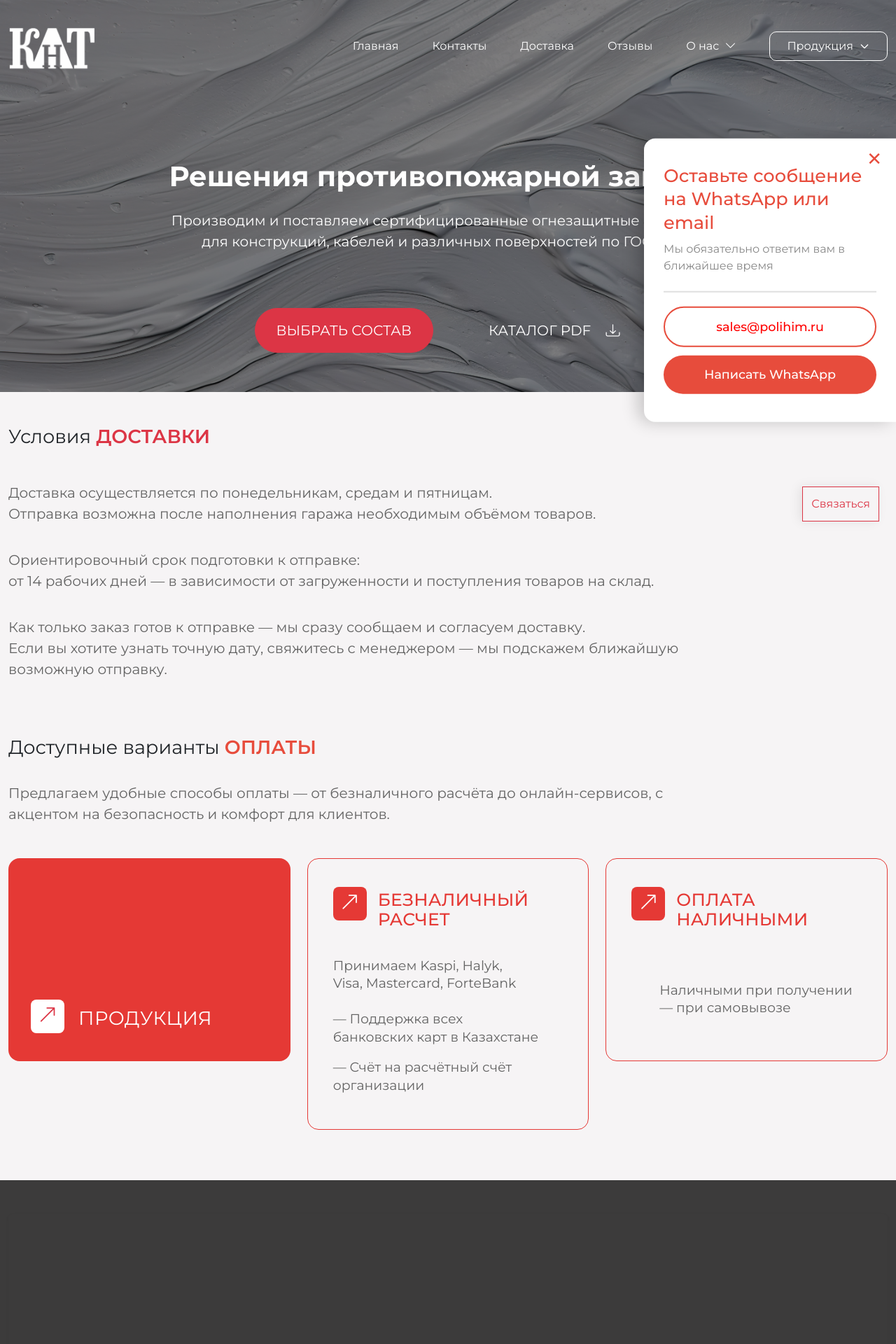
After one commit to k1lst1x/knt-ognezaschita, a Django app: page /delivery in a window 1280 px wide. The commit adds this page. Shown: the top 1920 px of the page at 70% size. Run offline with Django 5.2, Linux system fonts and the light colour scheme; some libraries are stand-ins or nearby versions.

Commit message:
UpdateV2.1

```diff
--- a/core/urls.py
+++ b/core/urls.py
@@ -1,10 +1,11 @@
 from django.urls import path
-from .views import landing_index, index, home, about, knt_1
+from .views import landing_index, index, home, about, delivery, knt_1
 
 urlpatterns = [
     path('', landing_index, name='landing_index'),
     path('index', index, name='index'),
     path('home', home, name='home'),
     path('about', about, name='about'),
+    path('delivery', delivery, name='delivery'),
     path('knt_1', knt_1, name='knt_1'),
 ]
--- a/core/views.py
+++ b/core/views.py
@@ -55,6 +55,15 @@ def about(request):
         }
     )
 
+def delivery(request):
+    return render(
+        request,
+        'delivery.html',
+        {
+            'is_homepage': True,
+        }
+    )
+
 def knt_1(request):
     return render(
         request,
--- a/templates/base.html
+++ b/templates/base.html
@@ -10,10 +10,7 @@
     <!-- Bootstrap CSS -->
     <link href="https://cdn.jsdelivr.net/npm/bootstrap@5.3.5/dist/css/bootstrap.min.css" rel="stylesheet" integrity="sha384-SgOJa3DmI69IUzQ2PVdRZhwQ+dy64/BUtbMJw1MZ8t5HZApcHrRKUc4W0kG879m7" crossorigin="anonymous">
     <!-- Bootstrap Icons -->
-    <link
-      rel="stylesheet"
-      href="https://cdn.jsdelivr.net/npm/bootstrap-icons@1.10.5/font/bootstrap-icons.css"
-    />
+    <link rel="stylesheet" href="https://cdn.jsdelivr.net/npm/bootstrap-icons@1.10.5/font/bootstrap-icons.css" />
     <!-- Swiper CSS -->
     <link rel="stylesheet" href="https://cdn.jsdelivr.net/npm/swiper@11/swiper-bundle.min.css"/>
 
--- /dev/null
+++ b/templates/delivery.html
@@ -0,0 +1,460 @@
+{% extends 'base.html' %}
+{% load static %}
+
+{% block content %}
+<div class="container my-5">
+  <h2 class="mb-5" style="font-size:1.7rem;">
+    Условия <span class="text-danger fw-semibold">ДОСТАВКИ</span>
+
+    <div class="mb-4 mt-5 about-text">
+    <p>Доставка осуществляется по понедельникам, средам и пятницам. <br>Отправка возможна после наполнения гаража необходимым объёмом товаров.</p>
+    <p>Ориентировочный срок подготовки к отправке: <br>от 14 рабочих дней — в зависимости от загруженности и поступления товаров на склад.</p>
+    <p>Как только заказ готов к отправке — мы сразу сообщаем и согласуем доставку. <br>Если вы хотите узнать точную дату, свяжитесь с менеджером — мы подскажем ближайшую <br> возможную отправку.</p>
+    </div>
+      <div class="mt-5">
+    <h3 style="font-size:1.7rem; font-weight:400; margin-bottom:1.2em; margin-top: 3em;">
+      Доступные варианты <span style="color:#e74c3c; font-weight:600;">ОПЛАТЫ</span>
+    </h3>
+    <div class="about-text">
+      <p>Предлагаем удобные способы оплаты — от безналичного расчёта до онлайн-сервисов, с <br>  акцентом на безопасность и комфорт для клиентов.</p>
+      <ul class="about-list">
+    </div>
+  </div>
+  </div>
+</div>
+<!-- Карточки оплаты -->
+<div class="row row-cols-1 row-cols-md-3 g-4 mx-auto mb-5 payment-cards-row" style="max-width: 1440px;">
+  <!-- Карточка 1: Продукция -->
+  <div class="col">
+    <div class="payment-card product-card d-flex flex-column justify-content-end align-items-start">
+       <a href="{% url 'landing_index' %}" class="payment-icon-btn">
+        <i class="bi bi-arrow-up-right text-danger"></i>
+      </a>
+      <div class="payment-product-title">ПРОДУКЦИЯ</div>
+    </div>
+  </div>
+<!-- Карточка 2: Безналичный расчет -->
+<div class="col">
+  <div class="payment-card payment-card-outline d-flex flex-column align-items-start">
+    <div class="d-flex align-items-center gap-3 mb-4">
+      <button class="payment-icon-btn payment-icon-btn-red">
+        <i class="bi bi-arrow-up-right text-white"></i>
+      </button>
+      <div class="payment-title m-0">БЕЗНАЛИЧНЫЙ<br>РАСЧЕТ</div>
+    </div>
+    <div class="payment-desc mb-3">
+      Принимаем Kaspi, Halyk,<br>
+      Visa, Mastercard, ForteBank
+    </div>
+    <div class="payment-desc mb-2">
+      — Поддержка всех<br> банковских карт в Казахстане
+    </div>
+    <div class="payment-desc">
+      — Счёт на расчётный счёт организации
+    </div>
+  </div>
+</div>
+
+<!-- Карточка 3: Оплата наличными -->
+<div class="col">
+  <div class="payment-card payment-card-outline d-flex flex-column align-items-start">
+    <div class="d-flex align-items-center gap-3 mb-4">
+      <button class="payment-icon-btn payment-icon-btn-red">
+        <i class="bi bi-arrow-up-right text-white"></i>
+      </button>
+      <div class="payment-title m-0">ОПЛАТА<br>НАЛИЧНЫМИ</div>
+    </div>
+    <div class="custom-payment-desc">
+      Наличными при получении<br>
+      — при самовывозе
+    </div>
+  </div>
+</div>
+<div>
+
+<style>
+.about-text {
+  font-weight: 300;
+  font-size: 20px;
+  line-height: 30px;
+  color: #646464;
+  text-align: justify;
+  text-align-last: left;
+  letter-spacing: 0;
+}
+.about-text p {
+  margin-bottom: 1.8em;
+}
+
+.payment-cards-row {
+  --card-radius: 16px;
+}
+.payment-card {
+  border-radius: var(--card-radius);
+  min-height: 290px;
+  padding: 0;
+  background: #fff;
+  position: relative;
+  overflow: hidden;
+  display: flex;
+}
+.product-card {
+  background: #e53935;
+  color: #fff;
+  height: 70%;
+  min-height: 290px;
+  padding: 0 0 0 0;
+  position: relative;
+  justify-content: flex-end;
+}
+.product-card .payment-icon-btn {
+  position: absolute;
+  left: 32px;
+  bottom: 40px;
+  background: #fff;
+  color: #e53935;
+  border: none;
+  border-radius: 8px;
+  width: 48px;
+  height: 48px;
+  display: flex;
+  align-items: center;
+  justify-content: center;
+  margin-bottom: 0;
+  font-size: 1.7rem;
+  box-shadow: none;
+}
+.payment-product-title {
+  font-size: 1.7rem;
+  font-weight: 400;
+  letter-spacing: 0.5px;
+  margin-left: 100px;
+  margin-bottom: 40px;
+}
+.payment-card-outline {
+  background: #f6f4f5;
+  color: #e53935;
+  border: 1.5px solid #e53935;
+  border-radius: var(--card-radius);
+  min-height: 290px;
+  padding: 40px 36px 36px 36px;
+  position: relative;
+  box-shadow: none;
+}
+.payment-icon-btn {
+  background: #e53935;
+  border: none;
+  border-radius: 8px;
+  width: 48px;
+  height: 48px;
+  display: flex;
+  align-items: center;
+  justify-content: center;
+  margin-bottom: 18px;
+  font-size: 1.7rem;
+  box-shadow: none;
+}
+.payment-icon-btn-red {
+  background: #e53935;
+}
+.payment-title {
+  font-size: 1.55rem;
+  font-weight: 500;
+  color: #e53935;
+  margin-bottom: 24px;
+  margin-top: 8px;
+  letter-spacing: 0.2px;
+  line-height: 1.1;
+}
+.custom-payment-desc {
+  color: #646464;
+  font-size: 1.18rem;
+  font-weight: 400;
+  margin-bottom: 0.7em;
+  margin-top: 45px;
+  line-height: 1.35;
+  padding-left: 40px;
+}
+.payment-desc {
+  color: #646464;
+  font-size: 1.18rem;
+  font-weight: 400;
+  margin-bottom: 0.7em;
+  margin-top: 10px;
+  line-height: 1.35;
+}
+@media (max-width: 991px) {
+  .payment-product-title {
+    margin-left: 80px;
+    margin-bottom: 32px;
+    font-size: 1.3rem;
+  }
+  .product-card .payment-icon-btn {
+    left: 20px;
+    bottom: 24px;
+    width: 40px;
+    height: 40px;
+    font-size: 1.2rem;
+  }
+  .payment-card-outline {
+    padding: 28px 16px 24px 16px;
+    min-height: 200px;
+  }
+  .payment-title {
+    font-size: 1.1rem;
+  }
+  .payment-desc {
+    font-size: 1rem;
+  }
+}
+@media (max-width: 600px) {
+  .payment-product-title {
+    margin-left: 60px;
+    margin-bottom: 24px;
+    font-size: 1.1rem;
+  }
+  .product-card .payment-icon-btn {
+    left: 12px;
+    bottom: 12px;
+    width: 32px;
+    height: 32px;
+    font-size: 1rem;
+  }
+  .payment-card-outline {
+    padding: 16px 8px 12px 8px;
+    min-height: 120px;
+  }
+}
+.payment-card {
+  transition: transform 0.25s cubic-bezier(.4,2,.6,1), box-shadow 0.25s;
+}
+.payment-card:hover {
+  transform: translateY(-10px) scale(1.03);
+  box-shadow: 0 8px 32px rgba(229,57,53,0.12);
+  z-index: 2;
+}
+
+</style>
+
+<script>
+
+</script>
+
+<style>
+.contact-button-fixed {
+  position: fixed;
+  top: 90%;
+  right: 24px;
+  transform: translateY(-50%);
+  z-index: 1100;
+  padding: 12px;
+  border-radius: 40%;
+  font-size: 1rem;
+  box-shadow: -4px 0 16px rgba(0,0,0,0.08);
+}
+
+.contact-popup {
+  position: fixed;
+  top: 50%;
+  right: 0;
+  transform: translateY(-50%) translateX(100%);
+  width: 360px;
+  max-width: 95vw;
+  height: auto;
+  background: #fff;
+  border-radius: 16px 0 0 16px;
+  box-shadow: -8px 0 24px rgba(0, 0, 0, 0.2);
+  padding: 36px 28px 28px 28px;
+  z-index: 1001;
+  font-family: 'Montserrat', 'Arial', sans-serif;
+  opacity: 0;
+  transition: transform 0.5s ease, opacity 0.5s ease;
+  pointer-events: none;
+}
+
+.contact-popup.active {
+  transform: translateY(-50%) translateX(0);
+  opacity: 1;
+  pointer-events: auto;
+}
+
+.contact-popup .close-btn {
+  position: absolute;
+  top: 16px;
+  right: 20px;
+  cursor: pointer;
+  font-size: 26px;
+  color: #e74c3c;
+  background: none;
+  border: none;
+  line-height: 1;
+  transition: color 0.2s;
+}
+
+.contact-popup .close-btn:hover {
+  color: #b71c1c;
+}
+
+.contact-popup h3 {
+  color: #e74c3c;
+  font-size: 1.6rem;
+  font-weight: 500;
+  margin-bottom: 10px;
+  margin-top: 0;
+  line-height: 1.3;
+}
+
+.contact-popup .desc {
+  color: #888;
+  font-size: 1rem;
+  margin-bottom: 24px;
+}
+
+.contact-popup hr {
+  height: 3px;
+  background-color: #ccc;
+  border: none;
+  margin: 20px 0;
+}
+
+.contact-popup button.send-btn {
+  background: #e74c3c;
+  color: #fff;
+  border: none;
+  border-radius: 30px;
+  width: 100%;
+  padding: 14px 0;
+  font-size: 1.1rem;
+  font-weight: 500;
+  cursor: pointer;
+  transition: background 0.2s;
+  margin-bottom: 12px;
+}
+
+.contact-popup button.custom-send-btn {
+  background:rgb(255, 255, 255);
+  color: red;
+  border: 2px solid #e74c3c;
+  border-radius: 30px;
+  width: 100%;
+  padding: 14px 0;
+  font-size: 1.1rem;
+  font-weight: 500;
+  cursor: pointer;
+  transition: background 0.2s;
+  margin-bottom: 12px;
+}
+
+.contact-popup button.custom-send-btn:hover {
+  background: rgba(151, 151, 151, 0.35);
+  opacity: 0.6;
+}
+
+.contact-popup button.send-btn:hover {
+  background: #b71c1c;
+}
+
+.overlay {
+  position: fixed;
+  top: 0;
+  left: 0;
+  right: 0;
+  bottom: 0;
+
+  z-index: 1000;
+  display: none;
+}
+
+@media (max-width: 500px) {
+    .contact-button-fixed {
+    padding: 20px 20px;
+    font-size: 1rem;
+  }
+  .contact-popup {
+    width: 90vw;
+    border-radius: 16px 0 0 16px;
+    padding: 24px 20px;
+  }
+  .contact-popup .close-btn {
+    top: 10px;
+    right: 16px;
+    font-size: 24px;
+  }
+}
+
+@media (max-width: 991px) {
+  .contact-button-fixed {
+    right: 8px;
+  }
+}
+</style>
+
+<!-- Кнопка -->
+<button class="contact-button-fixed btn btn-outline-danger" onclick="togglePopup()">Связаться</button>
+
+<!-- Затемнение -->
+<div class="overlay" id="popupOverlay" onclick="hidePopup()"></div>
+
+<!-- Всплывающее окно -->
+<div class="contact-popup" id="contactPopup" role="dialog" aria-modal="true" aria-labelledby="popupTitle">
+  <button class="close-btn" onclick="hidePopup()" aria-label="Закрыть">✕</button>
+  <h3 id="popupTitle">Оставьте сообщение на WhatsApp или email</h3>
+  <div class="desc">Мы обязательно ответим вам в ближайшее время</div>
+  <hr style="height: 2px; background-color: gray; border: none;">
+  <button class="custom-send-btn" onclick="sendEmail()">sales@polihim.ru</button>
+  <button class="send-btn" onclick="sendWhatsApp()">Написать WhatsApp</button>
+</div>
+
+<script>
+document.addEventListener('DOMContentLoaded', () => {
+  setTimeout(() => {
+    showPopup();
+  }, 5000); // Всплывает через 5 сек
+});
+
+function showPopup() {
+  document.getElementById("popupOverlay").style.display = "block";
+  document.getElementById("contactPopup").classList.add("active");
+}
+
+function hidePopup() {
+  document.getElementById("popupOverlay").style.display = "none";
+  document.getElementById("contactPopup").classList.remove("active");
+}
+
+function togglePopup() {
+  const popup = document.getElementById("contactPopup");
+  const overlay = document.getElementById("popupOverlay");
+  const isActive = popup.classList.contains("active");
+
+  if (isActive) {
+    hidePopup();
+  } else {
+    showPopup();
+  }
+}
+
+function sendEmail() {
+  const email = "sales@polihim.ru";
+  const subject = "Сообщение с сайта";
+  const body = "Здравствуйте! Хочу получить консультацию.";
+  window.location.href = `mailto:${email}?subject=${encodeURIComponent(subject)}&body=${encodeURIComponent(body)}`;
+}
+
+function sendWhatsApp() {
+  const phoneNumber = "77001234567";
+  const message = "Здравствуйте! Хочу получить консультацию.";
+  const url = `https://wa.me/${phoneNumber}?text=${encodeURIComponent(message)}`;
+  window.open(url, "_blank");
+}
+</script>
+
+
+{% endblock %}
+
+<!-- Проверка
+<style>
+  * {
+    outline: 1px solid red;
+  }
+</style>  -->
--- a/templates/includes/header.html
+++ b/templates/includes/header.html
@@ -71,6 +71,25 @@ body {
     font-size: 1.25rem;
     min-width: 200px;
 }
+.btn-lg-custom,
+.btn-lg-custom:focus {
+  transition: transform 0.22s cubic-bezier(.4,2,.6,1), box-shadow 0.22s, background 0.2s, color 0.2s;
+}
+.btn-lg-custom:hover {
+  transform: translateY(-4px) scale(1.04);
+  box-shadow: 0 4px 18px rgba(229,57,53,0.13);
+  background: #fff !important;
+  color:rgb(255, 255, 255) !important;
+}
+.btn-lg-custom.btn-danger:hover {
+  background:rgba(229, 56, 53, 0.47) !important;
+  color:rgb(255, 255, 255) !important;
+  border-color: #e53935 !important;
+}
+.btn-lg-custom.btn-link:hover {
+  color: #e53935 !important;
+  background:rgba(255, 255, 255, 0.11) !important;
+}
 
 .hero-wrapper header,
 .hero-wrapper .container,
@@ -85,12 +104,10 @@ body {
   overflow: hidden;
   transition: height 0.3s ease;
 } */
-
 #mobileNav.collapse.show {
   height: auto; /* Даст Bootstrap'у возможность вычислить высоту */
   transition: height 0.3s ease;
 }
-
 </style>
 
 {% if is_homepage %}
@@ -112,7 +129,7 @@ body {
     <nav class="d-none d-md-flex gap-5 align-items-center ms-auto">
         <a href="{% url 'home' %}" class="text-white text-decoration-none hover-red">Главная</a>
         <a href="#" class="text-white text-decoration-none hover-red">Контакты</a>
-        <a href="#" class="text-white text-decoration-none hover-red">Доставка</a>
+        <a href="{% url 'delivery' %}" class="text-white text-decoration-none hover-red">Доставка</a>
         <a href="#" class="text-white text-decoration-none hover-red">Отзывы</a>
         <div class="dropdown">
           <a href="#" class="dropdown-toggle text-white" id="aboutDropdown" role="button" data-bs-toggle="dropdown" aria-expanded="false">
@@ -151,9 +168,9 @@ body {
     <!-- Мобильное меню -->
     <div class="collapse d-md-none mt-3 w-100" id="mobileNav">
       <nav class="d-flex flex-column gap-2">
-        <a href="#" class="text-white text-decoration-none hover-red">Главная</a>
+        <a href="{% url 'home' %}" class="text-white text-decoration-none hover-red">Главная</a>
         <a href="#" class="text-white text-decoration-none hover-red">Контакты</a>
-        <a href="#" class="text-white text-decoration-none hover-red">Доставка</a>
+        <a href="{% url 'delivery' %}" class="text-white text-decoration-none hover-red">Доставка</a>
         <a href="#" class="text-white text-decoration-none hover-red">Отзывы</a>
         <a href="#" class="text-white text-decoration-none hover-red">О нас</a>
       </nav>
@@ -171,7 +188,7 @@ body {
           </p>
           <div class="d-flex flex-column flex-sm-row gap-5 justify-content-center mt-20">
             <div class="d-flex flex-column flex-sm-row gap-5 justify-content-center">
-                <a href="#" class="btn btn-danger btn-lg rounded-pill btn-rounded btn-lg-custom">ВЫБРАТЬ СОСТАВ</a>
+                <a href="{% url 'landing_index' %}" class="btn btn-danger btn-lg rounded-pill btn-rounded btn-lg-custom">ВЫБРАТЬ СОСТАВ</a>
                 <button class="btn btn-link text-white btn-lg rounded-pill btn-rounded btn-lg-custom text-decoration-none">КАТАЛОГ PDF
                   <i class="bi bi-download ms-3"></i>
                 </button>
```
Also changed, not shown: templates/home.html (+8 -1 lines).
